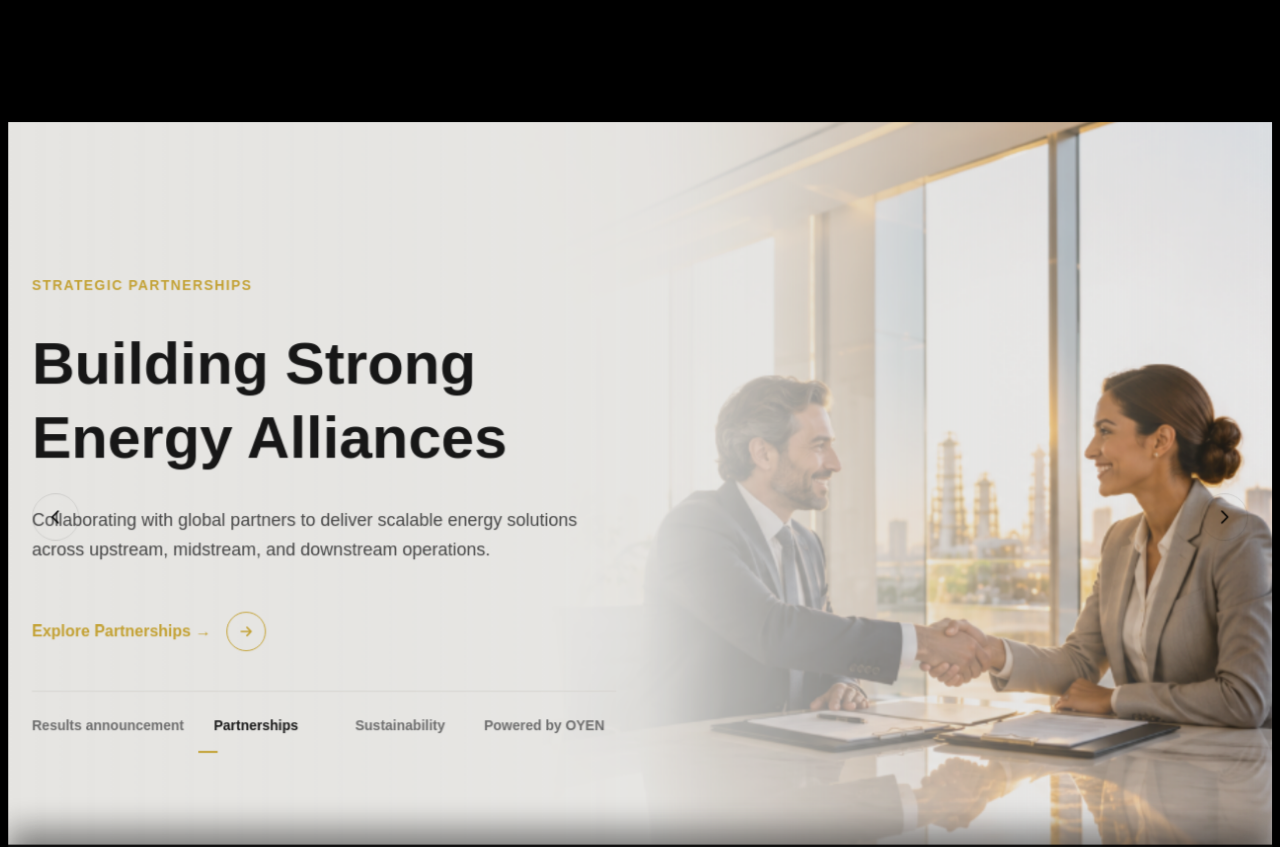
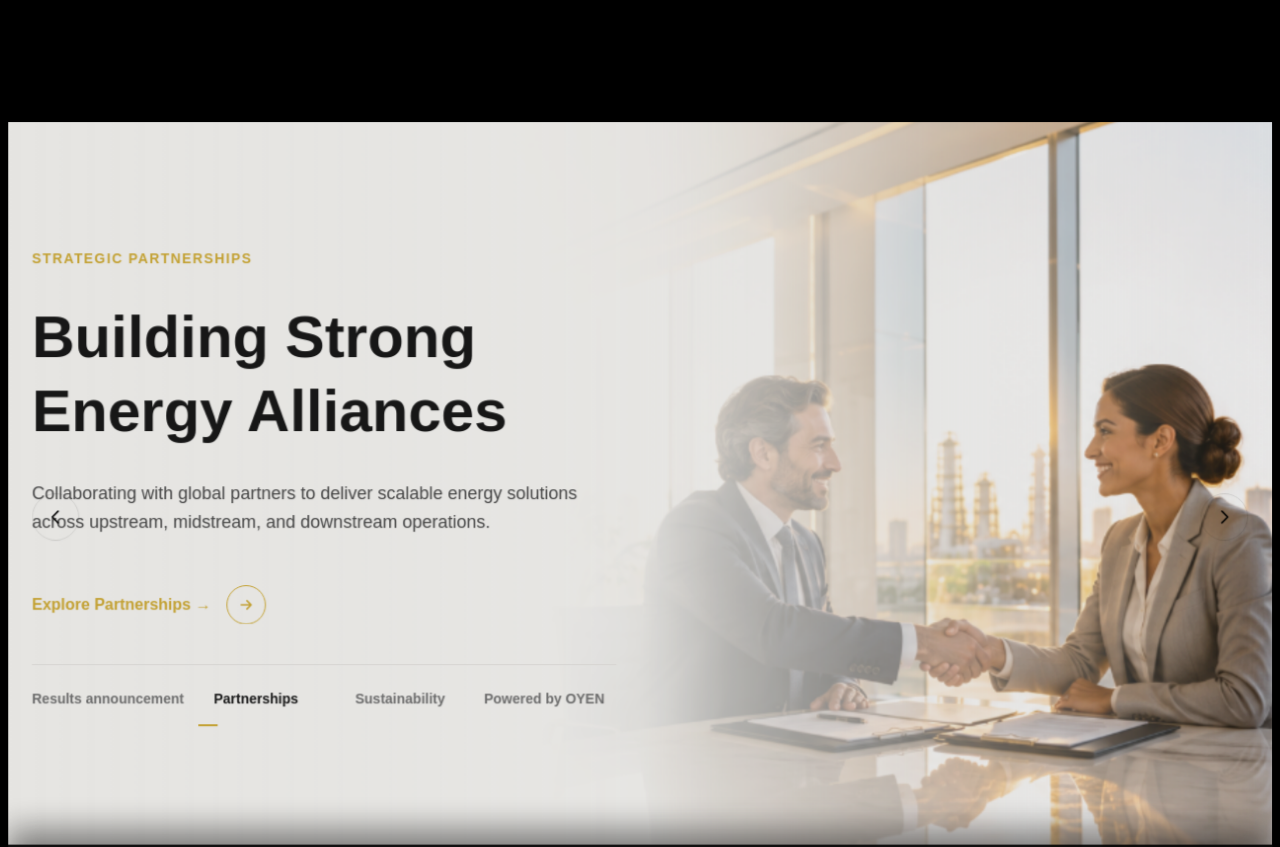
Before and after one commit to oyenhq-design/oyengroup, a Next.js app: page / in a window 1280 px wide. Shown: the part 1680-2527 px from the top of the page. Built offline with nearby package versions, Linux system fonts and the light colour scheme.

Commit message:
style: shift Hero content vertically upward by adding top padding and top alignment

```diff
--- a/src/components/Hero.tsx
+++ b/src/components/Hero.tsx
@@ -224,11 +224,11 @@ export default function Hero() {
       </div>
 
       {/* Main Content Area */}
-      <div className="relative flex-1 flex items-center z-20">
+      <div className="relative flex-1 flex items-start pt-16 md:pt-24 lg:pt-32 z-20">
         <div className="max-w-7xl mx-auto px-6 w-full">
           <div className="grid grid-cols-1 lg:grid-cols-2 gap-12">
             {/* LEFT: Dynamic Text Content */}
-            <div className="flex flex-col justify-center max-w-2xl">
+            <div className="flex flex-col max-w-2xl">
               <div
                 key={contentKey}
                 className="transition-opacity duration-500"
```
